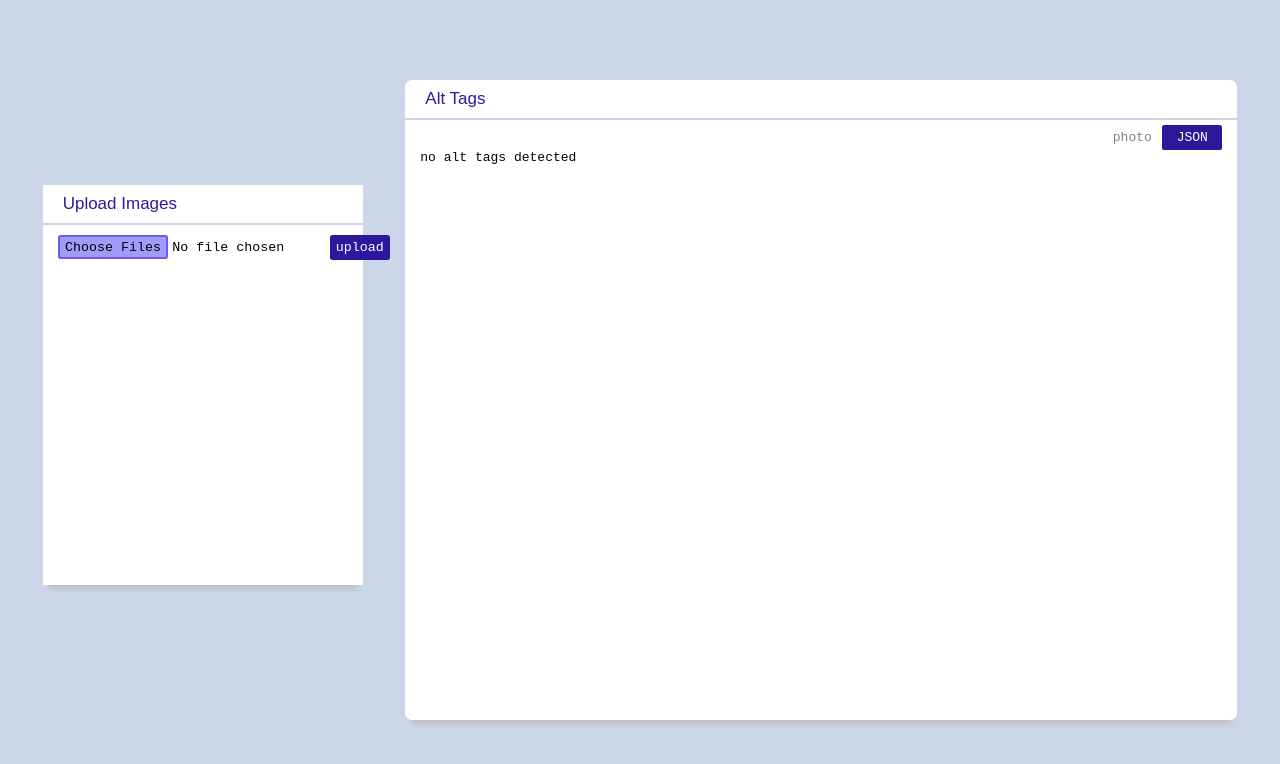
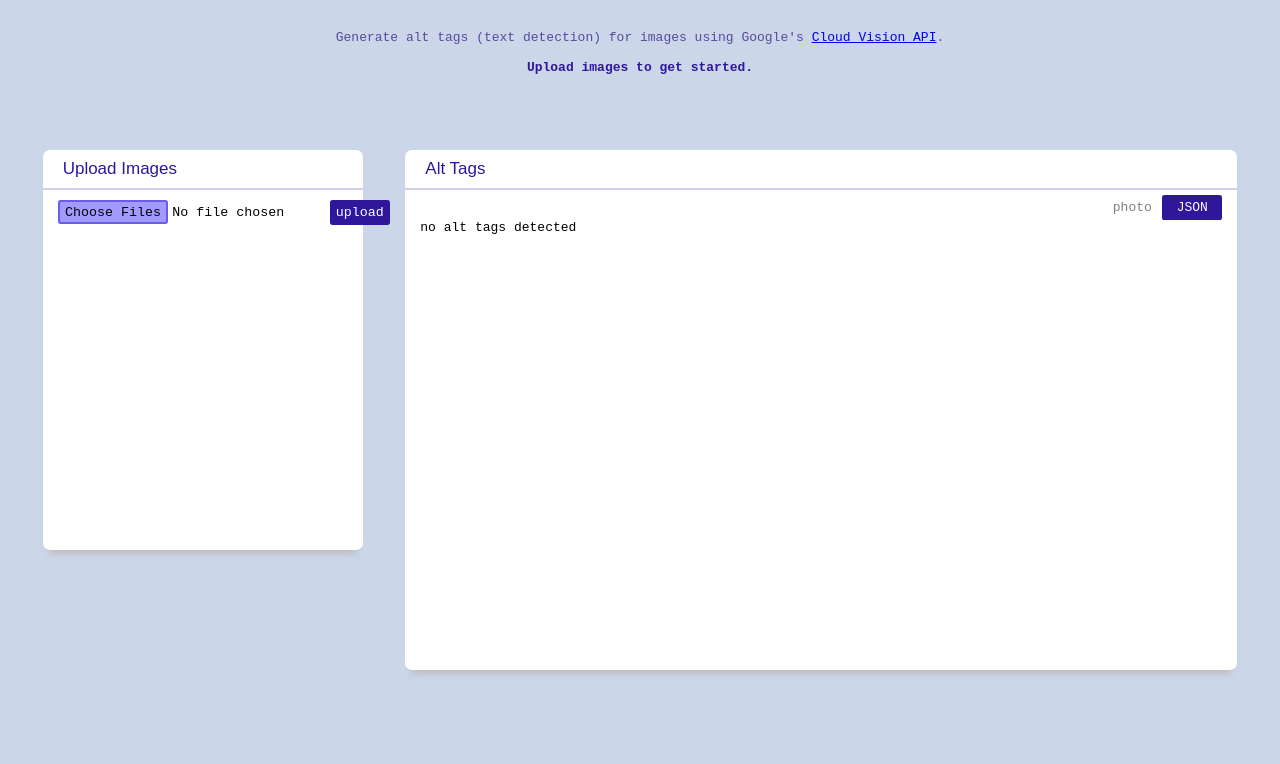
Before and after one commit to minori-fh/altgen, a React (Create React App) app in the folder client/: page / in a window 1280 px wide. Shown: the top 764 px of the page. Built offline with nearby package versions, Linux system fonts and the light colour scheme.

Commit message:
add intro panel

```diff
--- a/client/src/App.css
+++ b/client/src/App.css
@@ -55,8 +55,28 @@
   height: 100vh;
   background-color: rgb(203, 214, 233);
   display: flex;
+  flex-direction: column;
+  align-items: center;
+  justify-content: space-evenly;
+  font-family: 'Roboto Mono', monospace !important;
+  font-size: 13px;
+}
+
+#intro {
+  width: 100%;
+  height: 15vh;
+  text-align: center;
+  color: rgb(89, 73, 158);
+  padding-top: 30px;
+}
+
+#panels {
+  width: 100%;
+  height: 85vh;
+  display: flex;
   flex-direction: row;
-  align-items: center;
+  align-items: flex-start;
+  padding-top: 30px;
   justify-content: space-evenly;
   font-family: 'Roboto Mono', monospace !important;
   font-size: 13px;
--- a/client/src/App.js
+++ b/client/src/App.js
@@ -45,8 +45,15 @@ class App extends Component {
   render(){
     return(
       <div id="main-container">
-        <InputPanel sendDetect={this.handleDetect}/>
-        <OutputPanel filenames={this.state.filenames} urls={this.state.urls} detectRaw={this.state.detectRaw} detectFocus={this.state.detectFocus} renderOutput={this.state.renderOutput}/>
+
+        <div id="intro">
+          <p>Generate alt tags (text detection) for images using Google's <a href="https://cloud.google.com/vision">Cloud Vision API</a>.</p><br/>
+          <p style={{color: "rgb(47, 23, 156)"}}><b>Upload images to get started.</b></p>
+        </div>
+        <div id="panels">
+          <InputPanel sendDetect={this.handleDetect}/>
+          <OutputPanel filenames={this.state.filenames} urls={this.state.urls} detectRaw={this.state.detectRaw} detectFocus={this.state.detectFocus} renderOutput={this.state.renderOutput}/>
+        </div>
       </div>
     )
   }
--- a/client/src/components/CopyBtn/index.js
+++ b/client/src/components/CopyBtn/index.js
@@ -7,7 +7,7 @@ function CopyBtn(props){
 
     return(
         <div className="copy-btn-wrapper">
-            <CopyToClipboard text={props.text}><button>copy</button></CopyToClipboard>
+            <CopyToClipboard text={props.text}><button className = "btn" id="copy-btn">copy</button></CopyToClipboard>
         </div>
     )
 }
--- a/client/src/components/CopyBtn/style.css
+++ b/client/src/components/CopyBtn/style.css
@@ -1,3 +1,23 @@
 /* .copy-btn-wrapper {
     align-items: flex-end;
 } */
+
+#copy-btn {
+    font-family: 'Roboto Mono', monospace !important;
+    width: 50px !important;
+    color: black !important;
+    margin-top: 5px;
+
+    border: 2px solid #6c5ce7;
+    padding: .2em .4em;
+    border-radius: .2em;
+    background-color: #a29bfe;
+    transition: 1s;
+    font-family: 'Roboto Mono', monospace !important;
+}
+
+#copy-btn:hover {
+    background-color: #81ecec;
+    border: 2px solid #00cec9;
+    font-family: 'Roboto Mono', monospace !important;
+}
--- a/client/src/components/InputPanel/style.css
+++ b/client/src/components/InputPanel/style.css
@@ -7,13 +7,13 @@
     justify-content: flex-start;
     flex-direction: column;
     align-items: center;
-    border-radius: 7px;
 }
 
 #input-body-wrapper{
     background-color: white;
     width: 100%;
     max-width: 100%;
+    border-radius: 7px;
 
     -webkit-box-shadow: 0 10px 6px -6px #bebebe;
     -moz-box-shadow: 0 10px 6px -6px #bebebe;
@@ -44,6 +44,7 @@ select {
     flex-direction: column;
     justify-content: flex-start;
     align-items: flex-start;
+    white-space: pre-wrap;
 }
 
 #input {
--- a/client/src/components/PhotoView/style.css
+++ b/client/src/components/PhotoView/style.css
@@ -8,6 +8,7 @@
     width: 33%;
     max-width: 33%;
     padding: 20px;
+    white-space: pre-wrap;
 }
 
 .img-jumbo {
```
